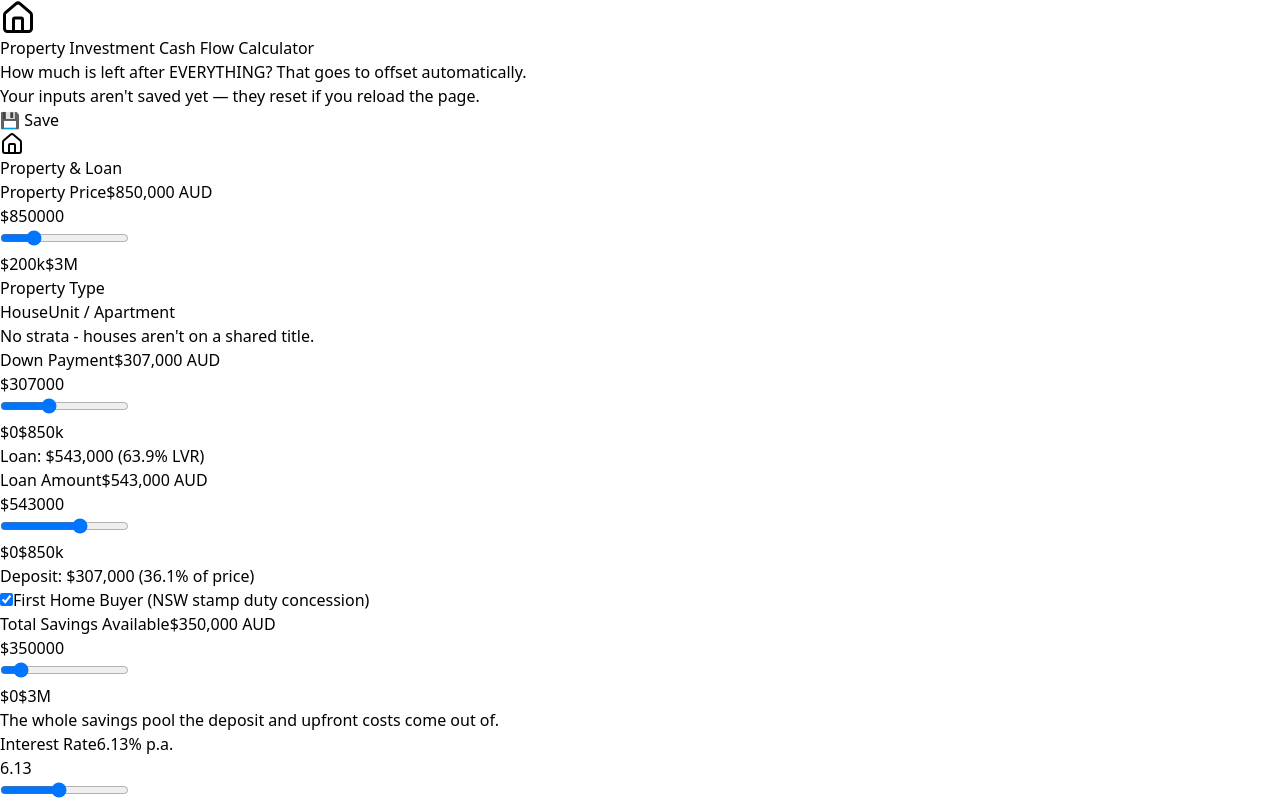
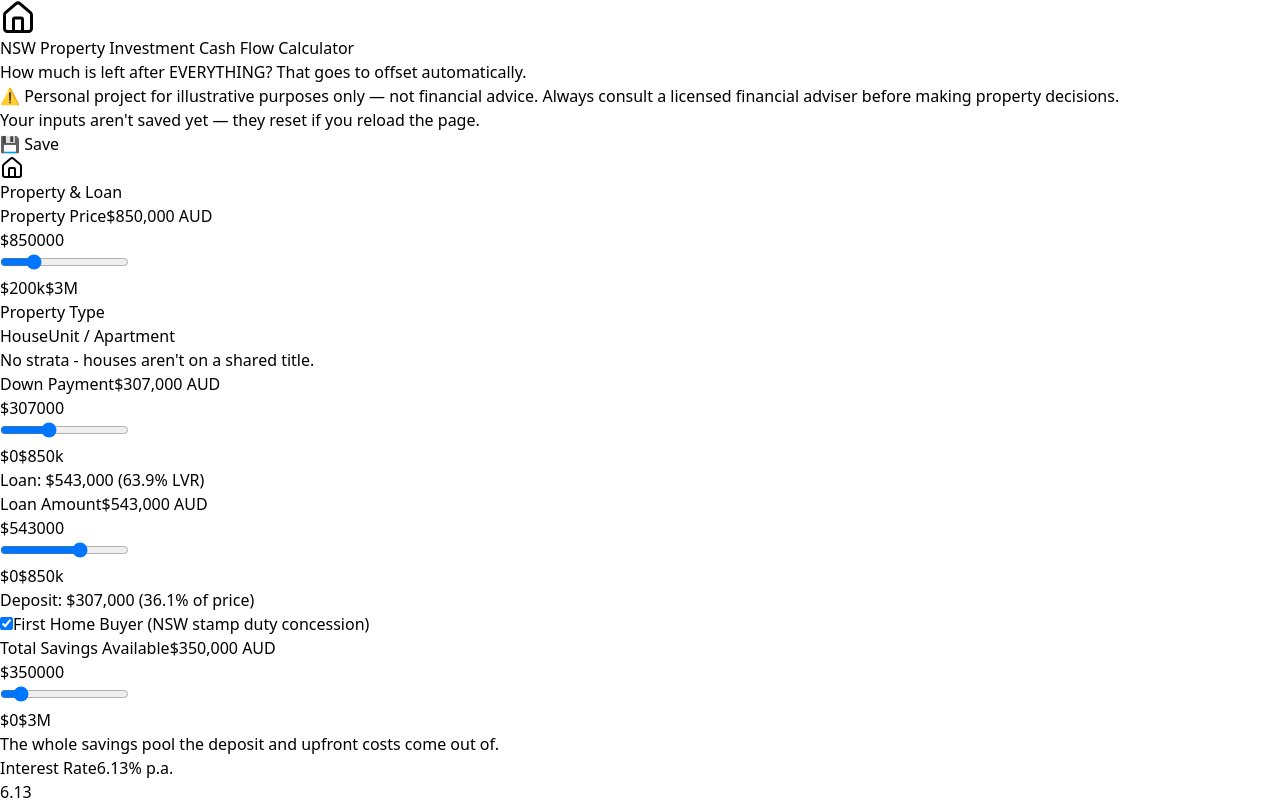
Before and after one commit to CModernel/property-calculator, a React (Vite) app: page / in a window 1280 px wide. Shown: the top 800 px of the page. Built offline with nearby package versions, Linux system fonts and the light colour scheme.

Commit message:
PCALC-24: Add NSW title and financial-advice disclaimer

```diff
--- a/src/App.jsx
+++ b/src/App.jsx
@@ -455,9 +455,16 @@ const PropertyInvestmentCalculator = () => {
       <div className="bg-white rounded-xl shadow-xl p-6 mb-6">
         <h1 className="text-3xl font-bold text-gray-800 mb-2 flex items-center gap-3">
           <Home className="text-blue-600" size={36} />
-          Property Investment Cash Flow Calculator
+          NSW Property Investment Cash Flow Calculator
         </h1>
         <p className="text-gray-600">How much is left after EVERYTHING? That goes to offset automatically.</p>
+      </div>
+
+      <div className="bg-amber-50 border border-amber-200 rounded-lg p-3 mb-4">
+        <p className="text-xs text-amber-800">
+          ⚠️ Personal project for illustrative purposes only — not financial advice. Always consult a licensed
+          financial adviser before making property decisions.
+        </p>
       </div>
 
       <div className="bg-white rounded-lg shadow-md p-4 mb-4 flex items-center justify-between gap-3 flex-wrap">
```
Also changed, not shown: 1 other file (tests, documents, lock files or other folders).
